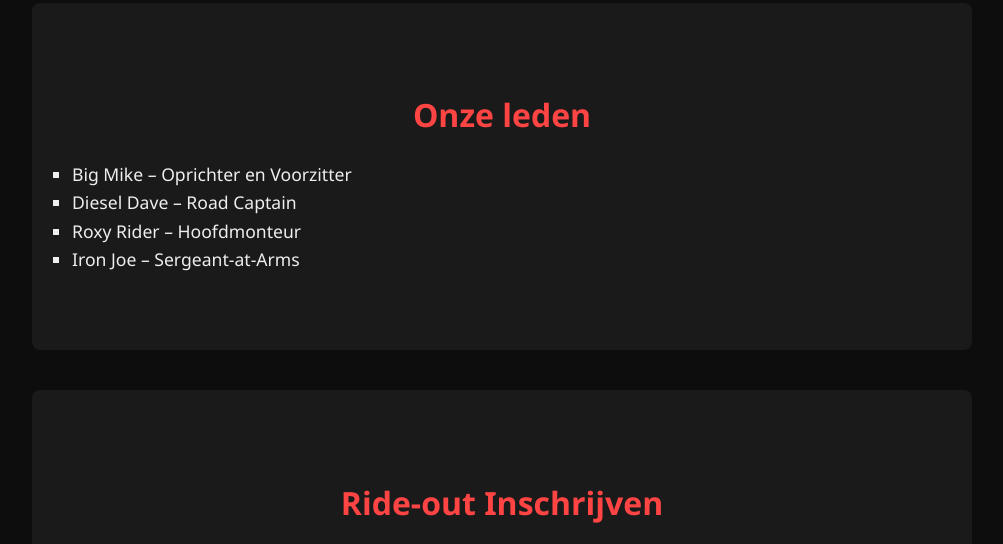
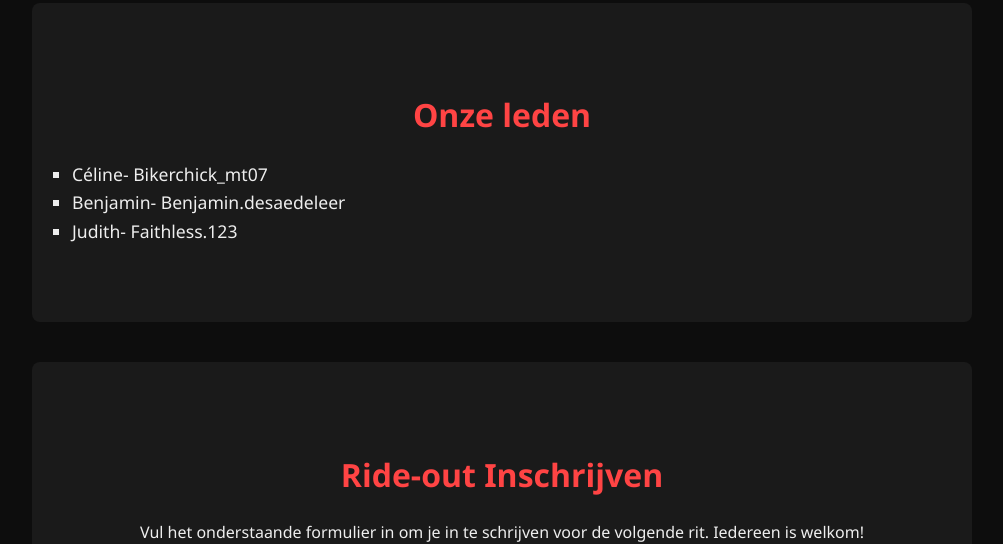
Before and after one commit to jonaswauters/Website2.0, a plain HTML site: page index.html in a window 1280 px wide. Shown: the part 842-1386 px from the top of the page, without its empty margins (138-1141 px from the left). Drawn offline with Linux system fonts and the light colour scheme; files whose address does not match are found by name.

Commit message:
Update index.html

```diff
--- a/index.html
+++ b/index.html
@@ -160,10 +160,9 @@
   <section id="leden">
     <h2>Onze leden</h2>
     <ul class="ledenlijst">
-      <li>Big Mike – Oprichter en Voorzitter</li>
-      <li>Diesel Dave – Road Captain</li>
-      <li>Roxy Rider – Hoofdmonteur</li>
-      <li>Iron Joe – Sergeant-at-Arms</li>
+      <li>Céline- Bikerchick_mt07</li>
+      <li>Benjamin- Benjamin.desaedeleer</li>
+      <li>Judith- Faithless.123</li>
     </ul>
   </section>
 
```
